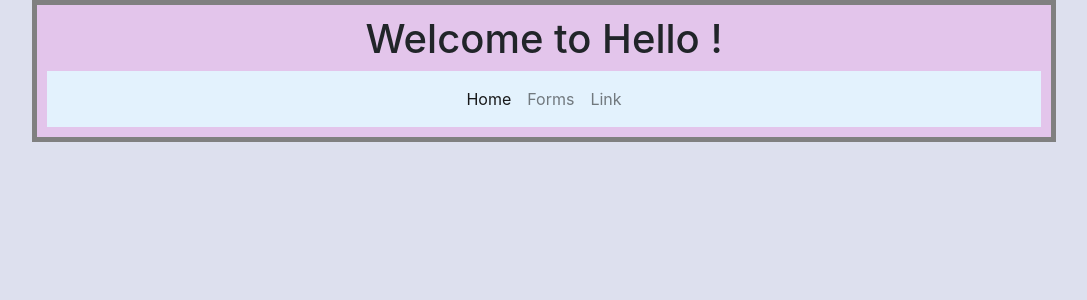
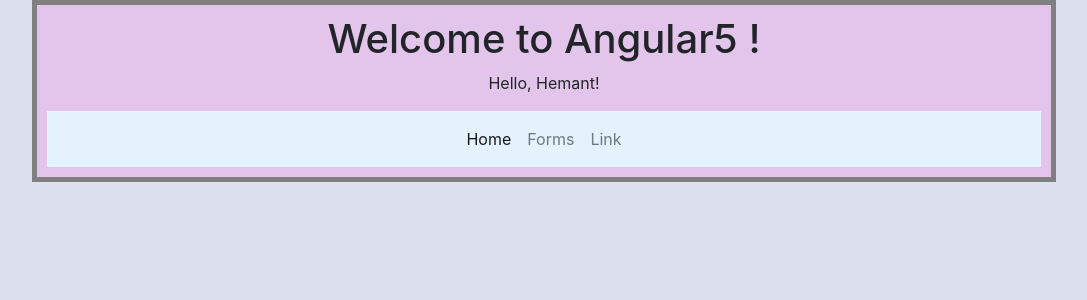
Before and after one commit to hpwani/angular5, an Angular app: page / in a window 1280 px wide. Shown: the top 300 px of the page, without its empty margins (96-1183 px from the left). Built offline with nearby package versions, Linux system fonts and the light colour scheme.

Commit message:
added new para in app.component.html file

```diff
--- a/src/app/app.component.html
+++ b/src/app/app.component.html
@@ -2,8 +2,9 @@
 
 <div style="text-align:center">
     <h1>
-        Welcome to {{ title1 }} !
+        Welcome to {{ title }} !
     </h1>
+    <p>{{ title1 }}, Hemant! </p>
 </div>
 
 <nav class="navbar navbar-expand-md navbar-light" style="background-color: #e3f2fd;">
```
